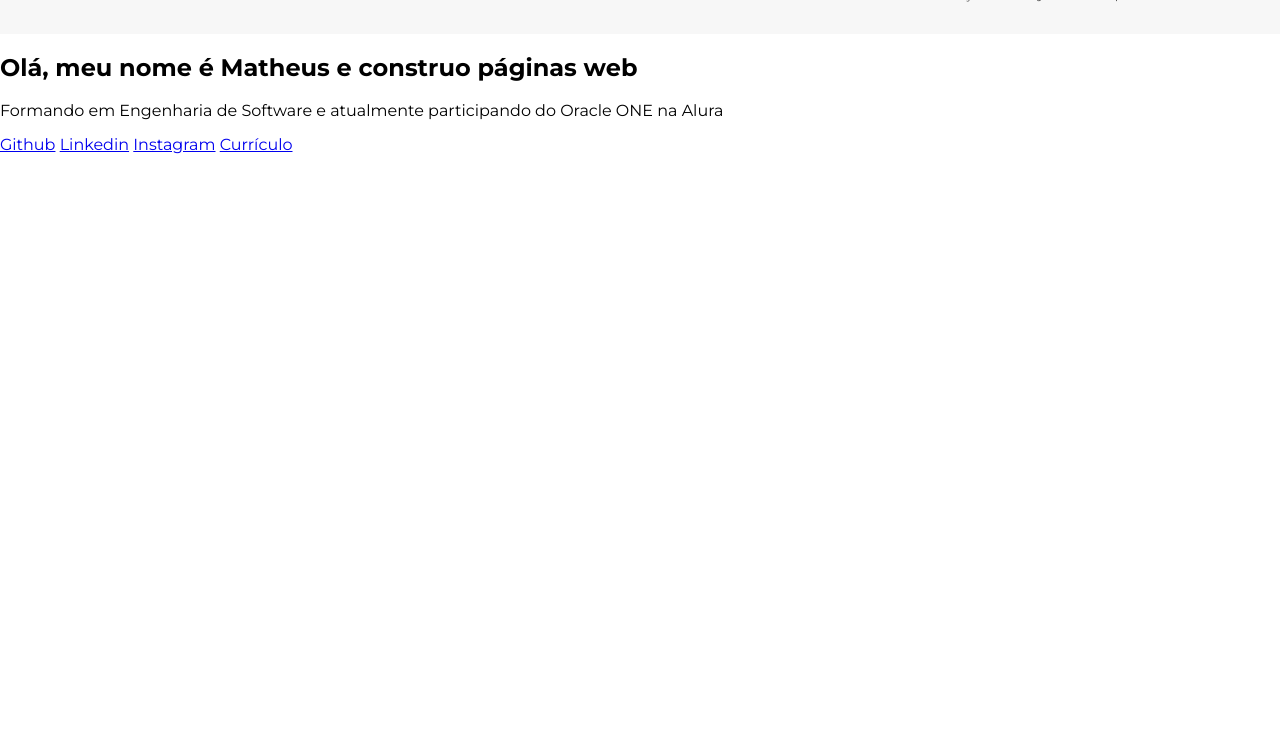
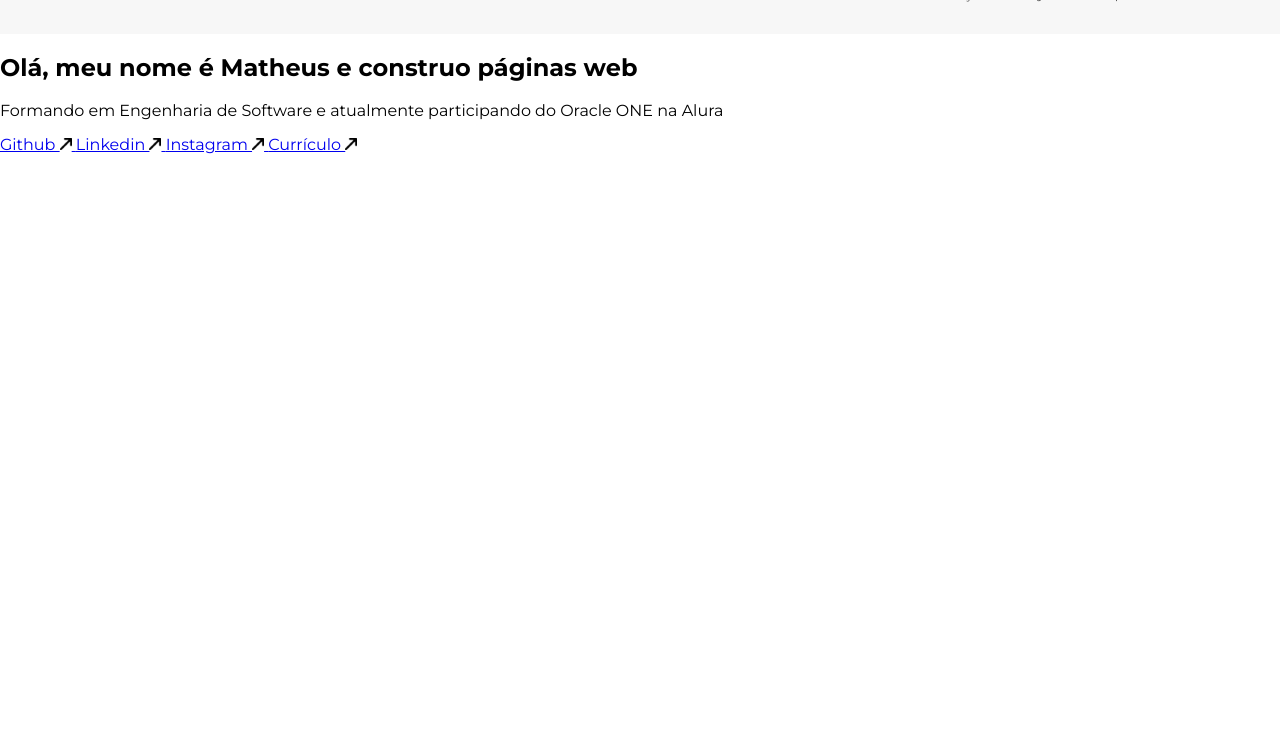
Before and after one commit to MatheusSGomes/portfolio, a plain HTML site: page index.html in a window 1280 px wide. Shown: the part 48-800 px from the top of the page. Drawn offline with Linux system fonts and the light colour scheme.

Commit message:
Icones arrow up right adicionados

```diff
--- a/index.html
+++ b/index.html
@@ -18,6 +18,10 @@
   <link href="./assets/css/menu/menu-titulo.css" rel="stylesheet">
 
   <link rel="icon" type="image/x-icon" href="./assets/img/logo-code.png">
+
+  <link rel="stylesheet" href="https://use.fontawesome.com/releases/v5.15.4/css/solid.css" integrity="sha384-Tv5i09RULyHKMwX0E8wJUqSOaXlyu3SQxORObAI08iUwIalMmN5L6AvlPX2LMoSE" crossorigin="anonymous"/>
+  <link rel="stylesheet" href="https://use.fontawesome.com/releases/v5.15.4/css/fontawesome.css" integrity="sha384-jLKHWM3JRmfMU0A5x5AkjWkw/EYfGUAGagvnfryNV3F9VqM98XiIH7VBGVoxVSc7" crossorigin="anonymous"/>
+
   <title>Matheus Gomes | Portfólio</title>
   <style>
     .apresentacao {
@@ -53,10 +57,25 @@
         <h2>Olá, meu nome é Matheus e construo páginas web</h2>
         <p>Formando em Engenharia de Software e atualmente participando do Oracle ONE na Alura</p>
 
-        <a href="#">Github</a>
-        <a href="#">Linkedin</a>
-        <a href="#">Instagram</a>
-        <a href="#" class="botao-curriculo">Currículo</a>
+        <a href="#">
+          Github
+          <img src="./assets/img/arrow-up-right.png" height="12px">
+        </a>
+
+        <a href="#">
+          Linkedin
+          <img src="./assets/img/arrow-up-right.png" height="12px">
+        </a>
+
+        <a href="#">
+          Instagram
+          <img src="./assets/img/arrow-up-right.png" height="12px">
+        </a>
+
+        <a href="#" class="botao-curriculo">
+          Currículo
+          <img src="./assets/img/arrow-up-right.png" height="12px">
+        </a>
       </div>
 
       <div>
```
Also changed, not shown: assets/img/arrow-up-right.png (added).
